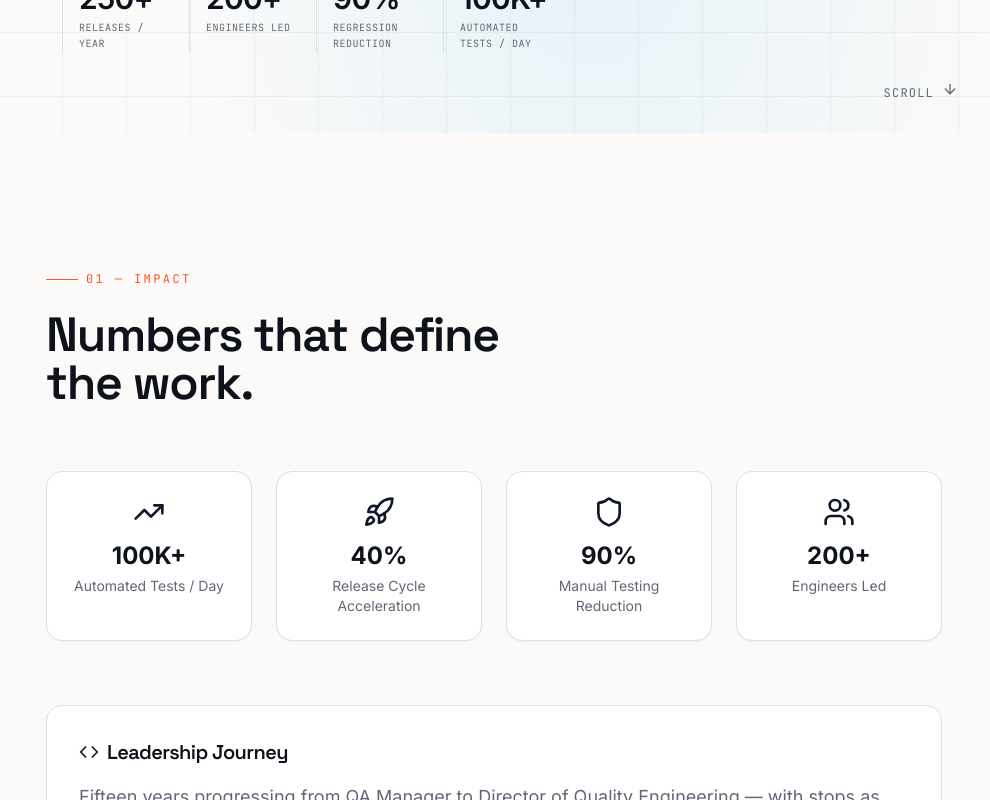
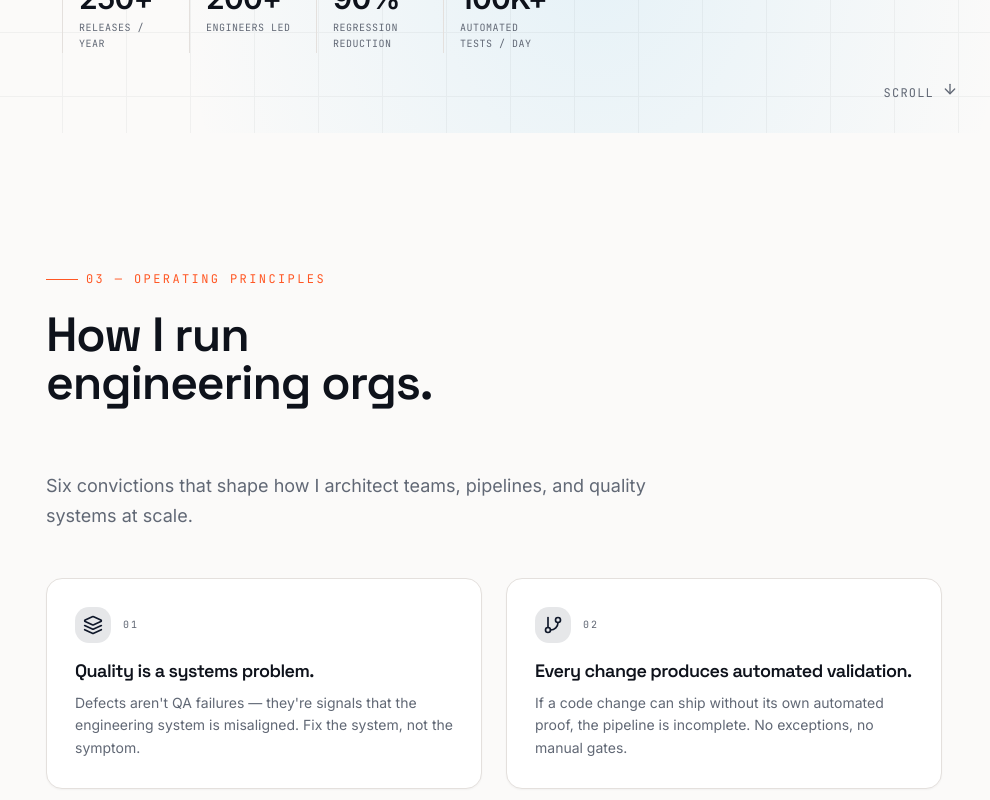
Before and after one commit to ateymurazov/alextnow.com, a React (Vite) app: page / in a window 1280 px wide. Shown: the part 800-1600 px from the top of the page, without its empty margins (290-1280 px from the left). Built offline with nearby package versions, Linux system fonts and the light colour scheme.

Commit message:
Changes
Co-authored-by: ateymurazov <410739+ateymurazov@users.noreply.github.com>

```diff
--- a/src/pages/Index.tsx
+++ b/src/pages/Index.tsx
@@ -9,6 +9,7 @@ import Principles from "@/components/Principles";
 import Insight from "@/components/Insight";
 import Contact from "@/components/Contact";
 import Footer from "@/components/Footer";
+import OperatingScope from "@/components/OperatingScope";
 
 const Index = () => {
   return (
@@ -16,9 +17,9 @@ const Index = () => {
       <Sidebar />
       <main className="content-with-sidebar">
         <Hero />
+        <Principles />
         <Accomplishments />
         <Experience />
-        <Principles />
         <Insight />
         <Education />
         <Contact />
```
